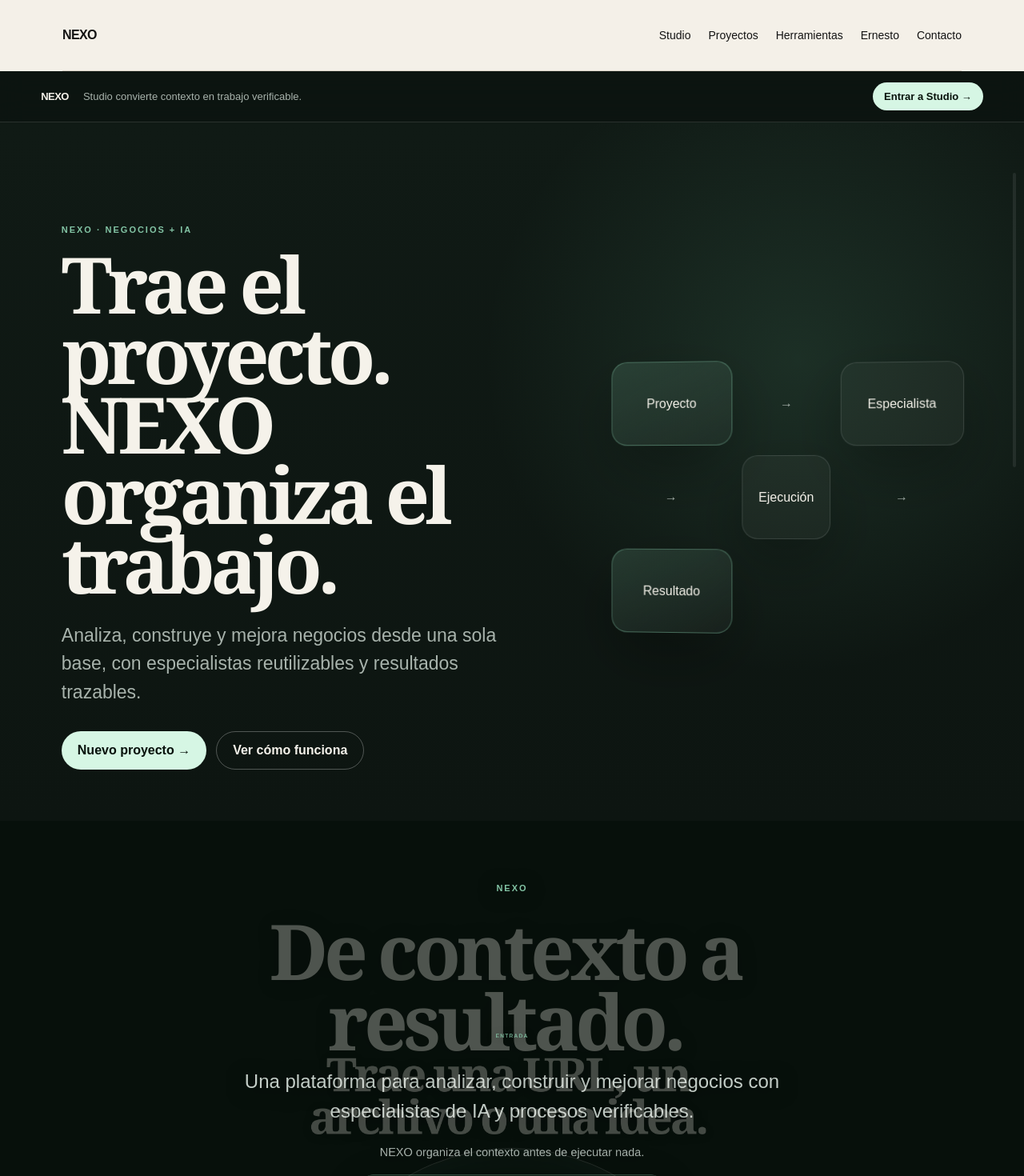
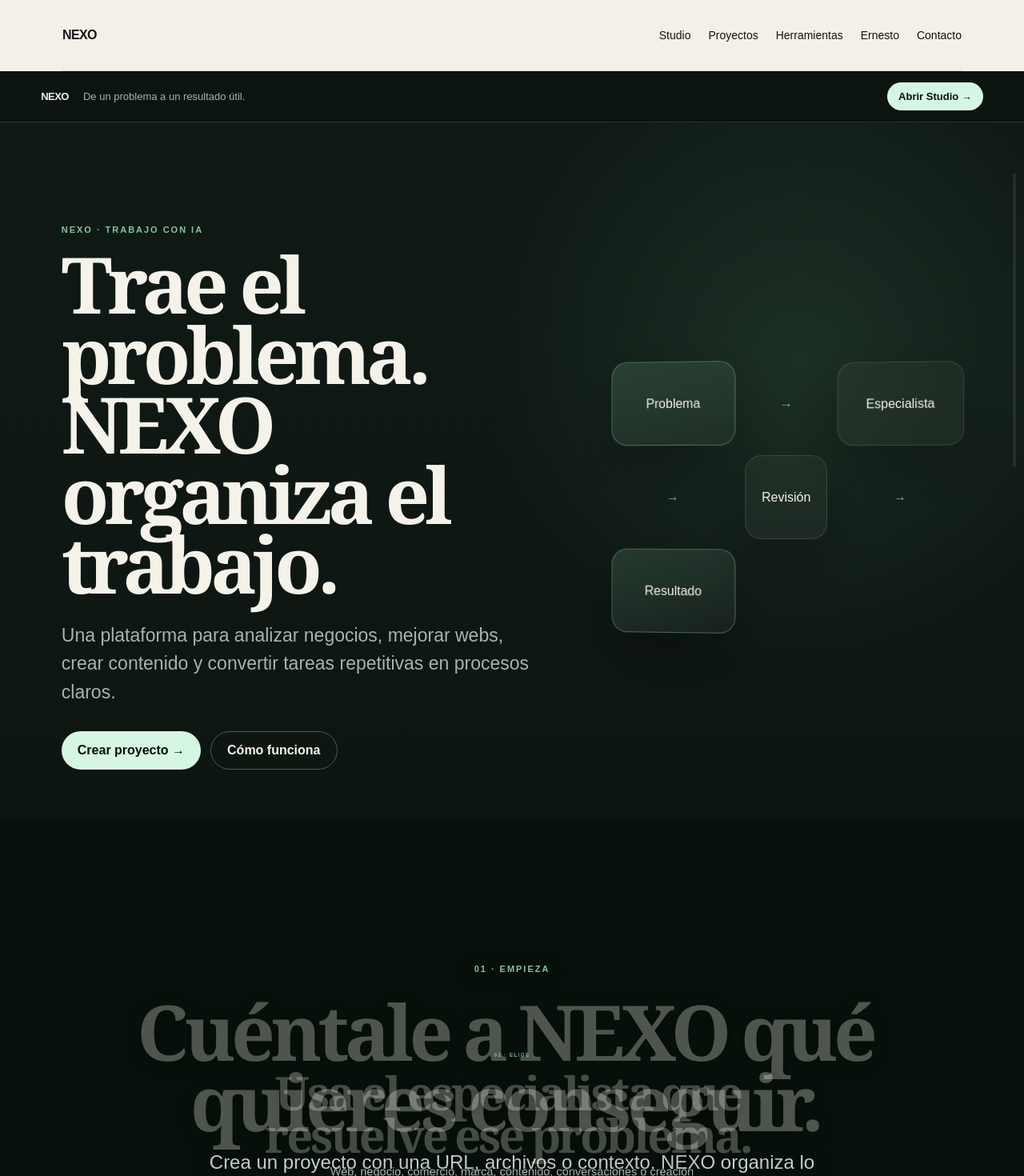
Before and after one commit to ernest196391/ernesto-rondon-nexo, a Next.js app: page / in a window 1280 px wide. Shown: the top 1470 px of the page at 80% size. Built offline with nearby package versions, Linux system fonts and the light colour scheme.

Commit message:
fix: simplify homepage copy and remove stale product messaging

```diff
--- a/app/NexoHomeFilm.tsx
+++ b/app/NexoHomeFilm.tsx
@@ -5,22 +5,13 @@ import { useEffect, useMemo, useRef, useState } from "react";
 import { specialists } from "../lib/studio/catalog";
 
 const shots = [
-  { kicker: "NEXO", title: "De contexto a resultado.", copy: "Una plataforma para analizar, construir y mejorar negocios con especialistas de IA y procesos verificables.", kind: "hero" },
-  { kicker: "ENTRADA", title: "Trae una URL, un archivo o una idea.", copy: "NEXO organiza el contexto antes de ejecutar nada.", kind: "input" },
-  { kicker: "ORQUESTACIÓN", title: "Elige el especialista adecuado.", copy: "Cada trabajo sigue un contrato común: preparar, adquirir, analizar, revisar, ejecutar y validar.", kind: "flow" },
-  { kicker: "01 · WEB STUDIO", title: "Una web deja de ser una opinión.", copy: "URL → evidencia → diagnóstico → propuesta → prototipo.", kind: "tool" },
-  { kicker: "DOGFOOD", title: "NEXO se está usando sobre NEXO.", copy: "El primer caso real es esta propia web: reconocimiento, branding, cinco problemas concretos y reconstrucción.", kind: "proof" },
-  { kicker: "07 · COMMERCE", title: "Auditar una tienda es revisar dónde se pierde una venta.", copy: "Experiencia de compra, confianza, móvil, producto, checkout y conversión.", kind: "tool" },
-  { kicker: "06 · BRAND", title: "Una marca necesita claridad antes que ruido.", copy: "Posicionamiento, mensaje, oferta, presencia pública y oportunidades.", kind: "tool" },
-  { kicker: "04 · CREATOR", title: "El contenido también deja patrones.", copy: "Canales, títulos, miniaturas, frecuencia y señales de rendimiento.", kind: "tool" },
-  { kicker: "05 · CONTENT", title: "El vídeo se convierte en un sistema.", copy: "Transcripción, cortes, subtítulos, formatos verticales y activos reutilizables.", kind: "tool" },
-  { kicker: "02 · CONVERSATIONS", title: "La conversación necesita guardrails.", copy: "Memoria, handoff humano, métricas y proveedores intercambiables.", kind: "tool" },
-  { kicker: "08 · KIT BUILDER", title: "Una tarea repetitiva puede convertirse en especialista.", copy: "Definir, comprobar fuentes, construir, probar, validar y versionar.", kind: "tool" },
-  { kicker: "03 · BUSINESS AUDIT", title: "La arquitectura ya le reservó su lugar.", copy: "El diagnóstico integral se incorporará cuando integremos el kit 03.", kind: "planned" },
-  { kicker: "PROYECTOS", title: "El trabajo queda unido al contexto.", copy: "Fuentes, ejecuciones, evidencia, decisiones y artefactos viven dentro del mismo proyecto.", kind: "project" },
-  { kicker: "REVISIÓN HUMANA", title: "NEXO no debe adivinar en silencio.", copy: "Antes de acciones sensibles: entender → mostrar → confirmar → ejecutar.", kind: "review" },
-  { kicker: "RESULTADO", title: "Diagnóstico, informe, prototipo o sistema.", copy: "Cada salida queda asociada a una ejecución concreta y a la siguiente acción recomendada.", kind: "result" },
-  { kicker: "NEXO STUDIO", title: "Empieza con un proyecto real.", copy: "Menos configuración. Más contexto útil. El primer motor real es Web Studio.", kind: "cta" },
+  { kicker: "01 · EMPIEZA", title: "Cuéntale a NEXO qué quieres conseguir.", copy: "Crea un proyecto con una URL, archivos o contexto. NEXO organiza lo importante antes de trabajar.", kind: "input" },
+  { kicker: "02 · ELIGE", title: "Usa el especialista que resuelve ese problema.", copy: "Web, negocio, comercio, marca, contenido, conversaciones o creación de nuevos especialistas.", kind: "flow" },
+  { kicker: "03 · REVISA", title: "NEXO te enseña qué entendió.", copy: "Los resultados separan evidencia, interpretación y siguiente acción. Tú confirmas antes de acciones sensibles.", kind: "review" },
+  { kicker: "04 · RECIBE", title: "Obtén algo que puedas usar.", copy: "Diagnóstico, auditoría, prototipo, informe, contenido o una ejecución guardada dentro del proyecto.", kind: "result" },
+  { kicker: "BUSINESS AUDIT", title: "Descubre dónde pierde tiempo y ventas un negocio.", copy: "Cruza presencia pública y operación interna sin mezclar las puntuaciones ni inventar datos.", kind: "tool" },
+  { kicker: "CONTENT STUDIO", title: "Convierte un vídeo en una versión lista para publicar.", copy: "Transcripción real, cortes aprobados, formato vertical, subtítulos sincronizados y audio normalizado.", kind: "tool" },
+  { kicker: "NEXO STUDIO", title: "Empieza con un proyecto real.", copy: "No necesitas configurar herramientas técnicas. Crea el proyecto y avanza desde una sola pantalla.", kind: "cta" },
 ] as const;
 
 function SplitTitle({ text }: { text: string }) {
@@ -56,19 +47,19 @@ export default function NexoHomeFilm() {
   return <main className="nexo-home-film" id="main-content">
     <div className="nhf-conversion-bar">
       <Link className="nhf-mini-brand" href="/">NEXO</Link>
-      <span>Studio convierte contexto en trabajo verificable.</span>
-      <Link className="nhf-bar-cta" href="/studio">Entrar a Studio →</Link>
+      <span>De un problema a un resultado útil.</span>
+      <Link className="nhf-bar-cta" href="/studio">Abrir Studio →</Link>
     </div>
 
     <section className="nhf-first-screen">
       <div className="nhf-first-copy">
-        <div className="nhf-kicker">NEXO · NEGOCIOS + IA</div>
-        <h1>Trae el proyecto.<br/>NEXO organiza el trabajo.</h1>
-        <p>Analiza, construye y mejora negocios desde una sola base, con especialistas reutilizables y resultados trazables.</p>
-        <div className="nhf-actions"><Link className="nhf-primary" href="/studio">Nuevo proyecto →</Link><a className="nhf-secondary" href="#pelicula">Ver cómo funciona</a></div>
+        <div className="nhf-kicker">NEXO · TRABAJO CON IA</div>
+        <h1>Trae el problema.<br/>NEXO organiza el trabajo.</h1>
+        <p>Una plataforma para analizar negocios, mejorar webs, crear contenido y convertir tareas repetitivas en procesos claros.</p>
+        <div className="nhf-actions"><Link className="nhf-primary" href="/studio">Crear proyecto →</Link><a className="nhf-secondary" href="#pelicula">Cómo funciona</a></div>
       </div>
       <div className="nhf-first-demo" aria-label="Flujo de NEXO Studio">
-        <div className="nhf-demo-node strong">Proyecto</div><span>→</span><div className="nhf-demo-node">Especialista</div><span>→</span><div className="nhf-demo-node">Ejecución</div><span>→</span><div className="nhf-demo-node strong">Resultado</div>
+        <div className="nhf-demo-node strong">Problema</div><span>→</span><div className="nhf-demo-node">Especialista</div><span>→</span><div className="nhf-demo-node">Revisión</div><span>→</span><div className="nhf-demo-node strong">Resultado</div>
       </div>
     </section>
 
@@ -84,11 +75,8 @@ export default function NexoHomeFilm() {
               <div className="nhf-kicker">{shot.kicker}</div>
               <SplitTitle text={shot.title}/>
               <p>{shot.copy}</p>
-              {shot.kind === "hero" && <div className="nhf-orbit"><span>URL</span><span>Archivo</span><span>Contexto</span></div>}
-              {shot.kind === "input" && <div className="nhf-input-card"><span>Proyecto</span><strong>Tu negocio</strong><small>URL · archivos · objetivo · restricciones</small></div>}
-              {shot.kind === "flow" && <div className="nhf-flow-line">preparar <b>→</b> adquirir <b>→</b> analizar <b>→</b> revisar <b>→</b> ejecutar <b>→</b> validar</div>}
-              {shot.kind === "proof" && <div className="nhf-proof-grid"><span>Branding real</span><span>5 problemas observables</span><span>Reconstrucción</span><span>QA</span></div>}
-              {shot.kind === "project" && <div className="nhf-project-stack"><span>Sources</span><span>Runs</span><span>Evidence</span><span>Artifacts</span></div>}
+              {shot.kind === "input" && <div className="nhf-input-card"><span>Proyecto</span><strong>Tu objetivo</strong><small>URL · archivos · contexto</small></div>}
+              {shot.kind === "flow" && <div className="nhf-flow-line">entender <b>→</b> analizar <b>→</b> revisar <b>→</b> entregar</div>}
               {shot.kind === "review" && <div className="nhf-review">NEXO entendió esto <span>Confirmar</span><span>Editar</span><span>Descartar</span></div>}
               {shot.kind === "result" && <div className="nhf-result-cards"><span>Diagnóstico</span><span>Prototipo</span><span>Informe</span></div>}
               {shot.kind === "cta" && <Link className="nhf-primary giant" href="/studio">Abrir NEXO Studio →</Link>}
@@ -100,14 +88,14 @@ export default function NexoHomeFilm() {
     </section>
 
     <section className="nhf-static-specialists">
-      <div className="nhf-kicker">ESPECIALISTAS</div>
-      <h2>Un sistema. Distintas capacidades.</h2>
-      <div className="nhf-specialist-grid">{specialists.map(item => <article key={item.id}><span>{item.accent}</span><h3>{item.shortName}</h3><p>{item.description}</p><small>{item.status === "ready" ? "Base lista" : "Planificado"}</small></article>)}</div>
+      <div className="nhf-kicker">QUÉ PUEDES HACER</div>
+      <h2>Elige el resultado que necesitas.</h2>
+      <div className="nhf-specialist-grid">{specialists.map(item => <article key={item.id}><span>{item.accent}</span><h3>{item.shortName}</h3><p>{item.description}</p><small>{item.status === "ready" ? "Disponible" : "En preparación"}</small></article>)}</div>
     </section>
 
     <footer className="nhf-final-cta">
-      <div><div className="nhf-kicker">SIGUIENTE ACCIÓN</div><h2>Convierte un proyecto real en la primera ejecución.</h2><p>Web Studio será el primer motor completo: URL → adquisición segura → diagnóstico → brief → propuesta → prototipo.</p></div>
-      <Link className="nhf-primary giant" href="/studio">Entrar a NEXO Studio →</Link>
+      <div><div className="nhf-kicker">EMPIEZA AHORA</div><h2>Crea un proyecto y deja que NEXO ordene el siguiente paso.</h2><p>Tu contexto, resultados y decisiones quedan unidos al proyecto para poder continuar después.</p></div>
+      <Link className="nhf-primary giant" href="/studio">Crear proyecto →</Link>
     </footer>
   </main>;
 }
```
